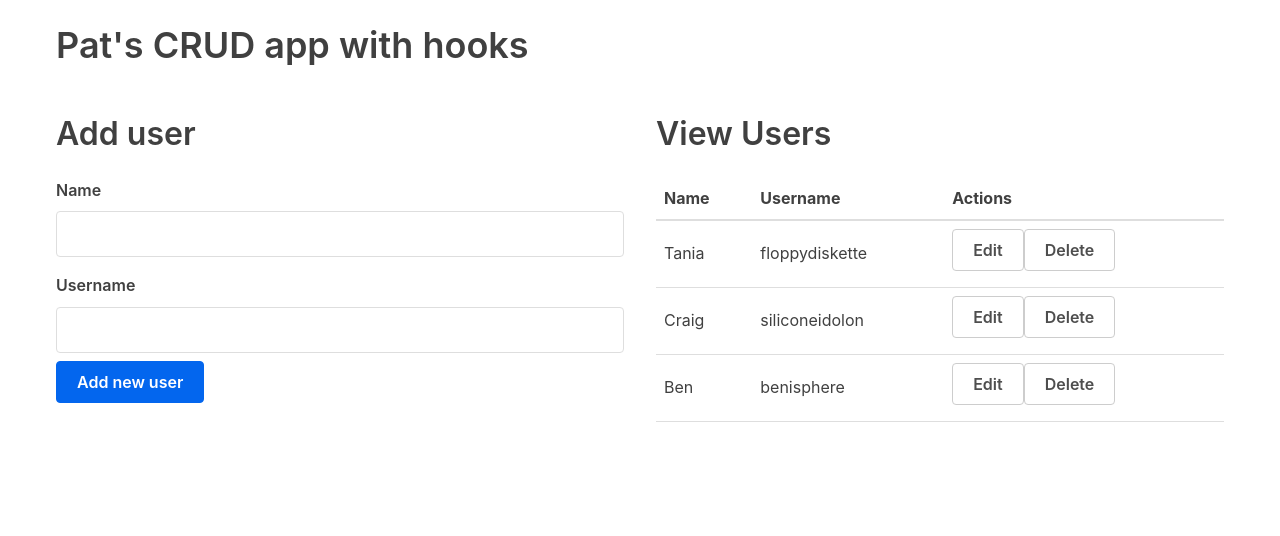
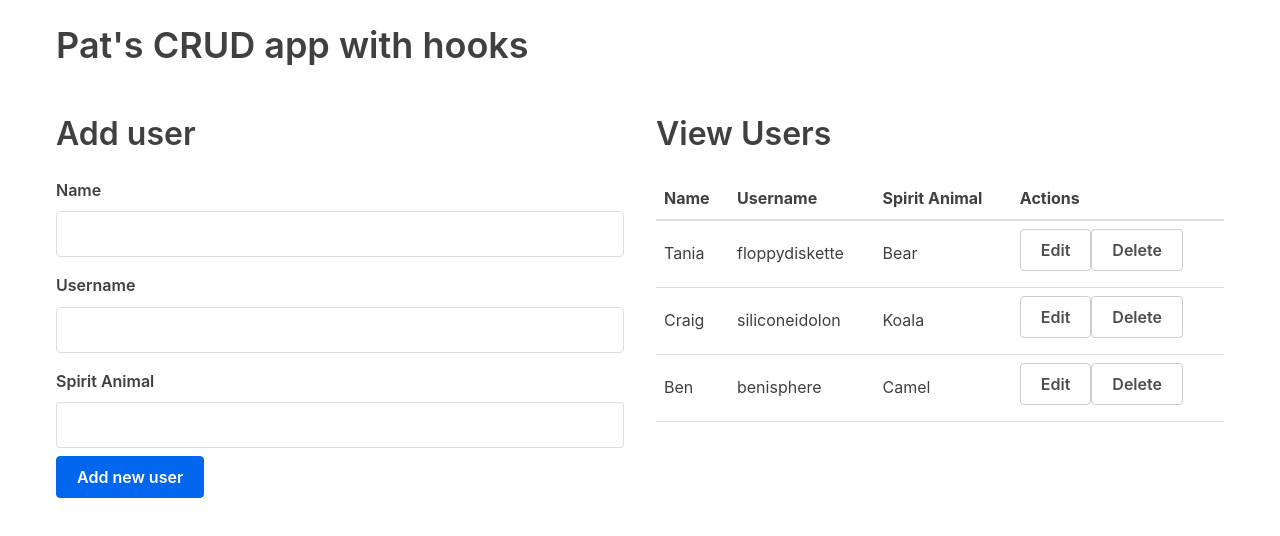
Before and after one commit to patmccler/react-hook-example, a React (Create React App) app: page / in a window 1280 px wide. Shown: the top 536 px of the page. Built offline with nearby package versions, Linux system fonts and the light colour scheme.

Commit message:
add spirit animal field to user

```diff
--- a/src/App.js
+++ b/src/App.js
@@ -1,13 +1,13 @@
 import React, {useState} from 'react';
-import UserTable from './tables/UserTable'
+import UserTable from './tables/UserTable.js'
 import AddUserForm from './forms/AddUserForm.js'
-import EditUserForm from './forms/EditUserForm'
+import EditUserForm from './forms/EditUserForm.js'
 
 function App() {
   const usersData = [
-    {id: 1, name: 'Tania', username: 'floppydiskette'},
-    {id: 2, name: 'Craig', username: 'siliconeidolon'},
-    {id: 3, name: 'Ben', username: 'benisphere'},
+    {id: 1, name: 'Tania', username: 'floppydiskette', spiritAnimal: "Bear"},
+    {id: 2, name: 'Craig', username: 'siliconeidolon', spiritAnimal: "Koala"},
+    {id: 3, name: 'Ben', username: 'benisphere', spiritAnimal: "Camel"},
   ]
 
   const [users, setUsers] = useState(usersData)
@@ -19,7 +19,7 @@ function App() {
   const editRow = (user) => {
     setEditing(true)
 
-    setCurrentUser({ id: user.id, name: user.name, username: user.username })
+    setCurrentUser({ id: user.id, name: user.name, username: user.username, spiritAnimal: user.spiritAnimal })
   }
 
   const addUser = (user) => {
--- a/src/forms/AddUserForm.js
+++ b/src/forms/AddUserForm.js
@@ -1,12 +1,11 @@
 import React, { useState } from 'react'
 
 const AddUserForm = (props) => {
-  const initialFormState = { id: null, name: '', username: '' }
+  const initialFormState = { id: null, name: '', username: '', spiritAnimal: ''}
   const [user, setUser] = useState(initialFormState)
 
   const handleInputChange = (event) => {
     const { name, value } = event.target
-    console.log(name)
 
     setUser({ ...user, [name]: value })
   }
@@ -37,6 +36,13 @@ const AddUserForm = (props) => {
         value={user.username}
         onChange={handleInputChange}
       />
+      <label>Spirit Animal</label>
+      <input
+        type="text"
+        name="spiritAnimal"
+        value={user.spiritAnimal}
+        onChange={handleInputChange}
+      />
       <button>Add new user</button>
     </form>
   )
--- a/src/forms/EditUserForm.js
+++ b/src/forms/EditUserForm.js
@@ -39,7 +39,14 @@ const EditUserForm = (props) => {
         value={user.username}
         onChange={handleInputChange}
       />
-      <button>Update user</button>
+      <label>Spirit Animal</label>
+      <input
+        type="text"
+        name="spiritAnimal"
+        value={user.spiritAnimal}
+        onChange={handleInputChange}
+      />
+      <button>Update User</button>
       <button
         onClick={handleCancelClick}
         className="button muted-button"
--- a/src/tables/UserTable.js
+++ b/src/tables/UserTable.js
@@ -9,6 +9,7 @@ const UserTable = (props) => {
         <tr>
           <th>Name</th>
           <th>Username</th>
+          <th>Spirit Animal</th>
           <th>Actions</th>
         </tr>
       </thead>
@@ -18,6 +19,7 @@ const UserTable = (props) => {
             <tr key={user.id}>
               <td>{user.name}</td>
               <td>{user.username}</td>
+              <td>{user.spiritAnimal}</td>
               <td>
                 <button
                   onClick={handleEditButtonClick(user)}
```
